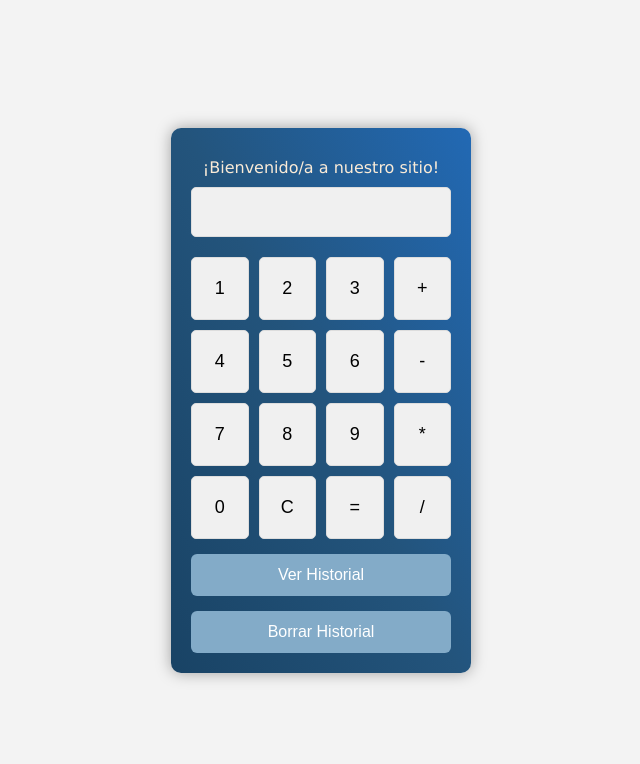
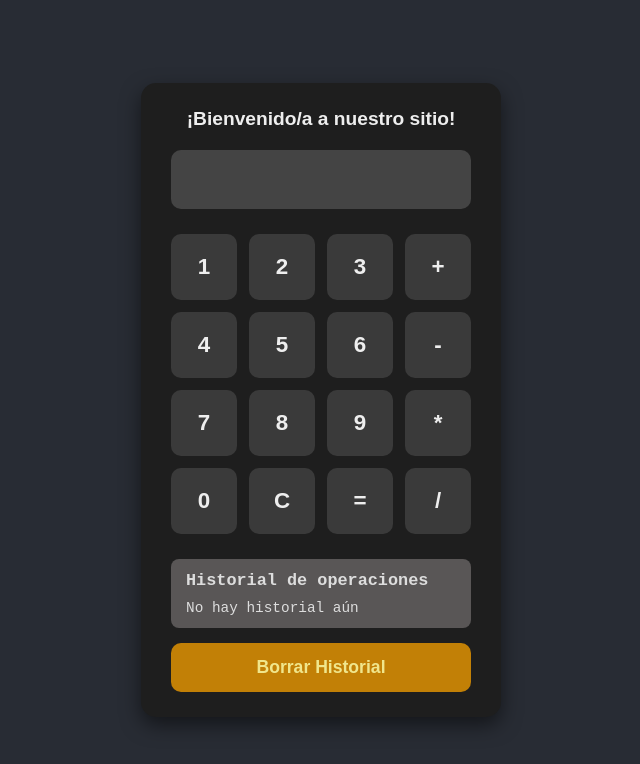
Before and after one commit to MLauraV7/Calculadora-js, a plain HTML site: page index.html in a window 1280 px wide. Shown: the whole page, without its empty margins (319-959 px from the left). Drawn offline with nearby package versions, Linux system fonts and the light colour scheme.

Commit message:
Incorporé .json, HTML generado con JS

```diff
--- a/css/main.css
+++ b/css/main.css
@@ -4,90 +4,106 @@
     box-sizing: border-box;
 }
 body {
-    font-family: Cambria, Cochin, Georgia, Times, 'Times New Roman', serif;
+    font-family: Arial, sans-serif;
     display: flex;
     justify-content: center;
     align-items: center;
     height: 100vh;
-    margin: 0;
-    background-color: #f3f3f3;
+    background-color: #282c34;
+    color: #eee;
 }
-p {
+#aplicacion {
+    background-color: #1e1e1e;
+    padding: 25px 30px;
+    border-radius: 15px;
+    box-shadow: 0 8px 20px rgba(0,0,0,0.5);
+    width: 360px;
+    display: flex;
+    flex-direction: column;
+    align-items: center;
+}
+#bienvenida {
+    font-size: 1.2rem;
+    margin-bottom: 20px;
+    font-weight: 600;
+    text-align: center;
+}
+#resultado {
+    width: 100%;
+    padding: 15px 20px;
+    font-size: 1.6rem;
+    text-align: right;
+    border-radius: 10px;
+    border: none;
+    background-color: #444;
+    color: #fff;
+    user-select: none;
+    margin-bottom: 25px;
+}
+#botones {
+    display: grid;
+    grid-template-columns: repeat(4, 1fr);
+    gap: 12px;
+    width: 100%;
+    margin-bottom: 25px;
+}
+#botones button {
+    aspect-ratio: 1 / 1;
+    background-color: #3a3a3a;
+    border: none;
+    border-radius: 10px;
+    color: #eee;
+    font-size: 1.4rem;
+    cursor: pointer;
+    font-weight: 600;
     display: flex;
     justify-content: center;
-    font-family:'Lucida Sans', 'Lucida Sans Regular', 'Lucida Grande', 'Lucida Sans Unicode', Geneva, Verdana, sans-serif;
-    margin: 10px;
-    color: antiquewhite;
+    align-items: center;
+    transition: background-color 0.3s, transform 0.15s;
 }
-h3 {
-    display: flex;
-    justify-content: center;
-    font-family:'Lucida Sans', 'Lucida Sans Regular', 'Lucida Grande', 'Lucida Sans Unicode', Geneva, Verdana, sans-serif;
-    margin: 10px;
-    color: antiquewhite;
+#botones button:hover {
+    background-color: #555;
 }
-.calculadora {
-    background-color: #000000c3;
-    background: linear-gradient(63deg, rgb(25, 67, 101), rgb(35, 84, 124) 50%, rgb(34, 105, 180));
-    padding: 20px;
+#botones button:active {
+    transform: scale(0.92);
+}
+#historial {
+    background-color: #595656;
+    color: #ddd;
+    font-family: monospace;
+    font-size: 0.9rem;
+    border-radius: 8px;
+    max-height: 150px;
+    overflow-y: auto;
+    width: 100%;
+    padding: 12px 15px;
+    box-sizing: border-box;
+    margin-bottom: 15px;
+}
+#historial h3 {
+    margin-bottom: 10px;
+}
+#aplicacion > button {
+    width: 100%;
+    padding: 14px 0;
+    font-size: 1.1rem;
+    font-weight: 700;
+    border: none;
     border-radius: 10px;
-    box-shadow: 0px 0px 15px rgba(0, 0, 0, 0.342);
-    width: 300px;
-}
-input[type="text"] {
-    width: 100%;
-    padding: 10px;
-    font-size: 24px;
-    text-align: right;
-    margin-bottom: 20px;
-    border: 1px solid #ddd;
-    border-radius: 5px;
-    color: #000000;
-    background-color:  #f0f0f0;
-}
-.botones {
-    display: grid;
-    grid-template-columns: repeat(4, 1fr);
-    gap: 10px;
-}
-button {
-    padding: 20px;
-    font-size: 18px;
-    background-color: #f0f0f0;
-    border: 1px solid #ddd;
-    border-radius: 5px;
+    background-color: #c28006;
+    color: #f0e68c;
     cursor: pointer;
     transition: background-color 0.3s;
 }
-button:hover {
-    background-color: #ddd;
+#aplicacion > button:hover {
+    background-color: #a06a04;
 }
-button:active {
-    background-color: #ccc;
+#aplicacion > button:active {
+    transform: scale(0.95);
 }
-.historial-btn, .borrar-historial-btn{
+.mensaje-error {
     margin-top: 15px;
-    width: 100%;
-    padding: 12px;
-    background-color: #83abc8;
-    color: white;
-    border: none;
-    border-radius: 6px;
-    font-size: 16px;
-    cursor: pointer;
+    color: #f96060;
+    font-weight: 700;
+    text-align: center;
 }
-.historial-btn:hover {
-    background-color: #000000;
-}
-.historial {
-    margin-top: 20px;
-    background-color: #f9f9f9;
-    padding: 10px;
-    border-radius: 6px;
-    max-height: 200px;
-    overflow-y: auto;
-    font-family: monospace;
-}
-.borrar-historial-btn:hover{
-    background-color: #000000;
-}
--- /dev/null
+++ b/datos/botones.json
@@ -0,0 +1,20 @@
+{
+    "botones": [
+      { "valor": "1" },
+      { "valor": "2" },
+      { "valor": "3" },
+      { "valor": "+" },
+      { "valor": "4" },
+      { "valor": "5" },
+      { "valor": "6" },
+      { "valor": "-" },
+      { "valor": "7" },
+      { "valor": "8" },
+      { "valor": "9" },
+      { "valor": "*" },
+      { "valor": "0" },
+      { "valor": "C" },
+      { "valor": "=" },
+      { "valor": "/" }
+    ]
+}
--- a/index.html
+++ b/index.html
@@ -3,38 +3,18 @@
 <head>
     <meta charset="UTF-8">
     <meta name="viewport" content="width=device-width, initial-scale=1.0">
-    <link rel="stylesheet" href="css/main.css">
+    <link rel="stylesheet" href="./css/main.css">
     <title>Calculadora</title>
 </head>
 <body>
-    <div class="calculadora">
-        <p id="bienvenida"></p>
+    <div id= "aplicacion">
+        <div id="bienvenida"></div>
         <input type="text" id="resultado" disabled>
-        <div class="botones">
-            <button onclick="agregarAlCalculo('1')">1</button>
-            <button onclick="agregarAlCalculo('2')">2</button>
-            <button onclick="agregarAlCalculo('3')">3</button>
-            <button onclick="agregarAlCalculo('+')">+</button>
-
-            <button onclick="agregarAlCalculo('4')">4</button>
-            <button onclick="agregarAlCalculo('5')">5</button>
-            <button onclick="agregarAlCalculo('6')">6</button>
-            <button onclick="agregarAlCalculo('-')">-</button>
-
-            <button onclick="agregarAlCalculo('7')">7</button>
-            <button onclick="agregarAlCalculo('8')">8</button>
-            <button onclick="agregarAlCalculo('9')">9</button>
-            <button onclick="agregarAlCalculo('*')">*</button>
-
-            <button onclick="agregarAlCalculo('0')">0</button>
-            <button onclick="limpiarResultado()">C</button>
-            <button onclick="calcularResultado()">=</button>
-            <button onclick="agregarAlCalculo('/')">/</button>
-        </div>
-        <button class="historial-btn" onclick="mostrarHistorial()">Ver Historial</button>
+        <div id="botones"></div>
         <div id="historial"></div>
-        <button class="borrar-historial-btn" onclick="borrarHistorial()">Borrar Historial</button>
+        <button onclick="borrarHistorial()">Borrar Historial</button>
     </div>
-    <script src="js/script.js"></script>
+    <script src="https://cdnjs.cloudflare.com/ajax/libs/animejs/3.2.1/anime.min.js"></script>
+    <script src="./js/script.js"></script>
 </body>
 </html>
--- a/js/script.js
+++ b/js/script.js
@@ -2,11 +2,14 @@
 window.onload = function() {
     const bienvenida = document.getElementById("bienvenida");
     bienvenida.textContent = `¡Bienvenido/a a nuestro sitio!`;
+
+    mostrarHistorial();
 };
-// Array para almacenar los valores y operadores
+// Array para almacenar valores y operadores
 let calcular = [];
+let botones = [];
 // Función para determinar si un valor es un operador
-function Operador(valor) {
+function operador(valor) {
     return ['+', '-', '*', '/'].includes(valor);
 }
 // Función para actualizar la pantalla con los valores del array
@@ -16,7 +19,7 @@ function actualizarPantalla() {
 // Función para agregar un valor u operador al array
 function agregarAlCalculo(valor) {
     // Se comprueba si el último elemento es un operador y no se permite agregar dos operadores seguidos
-    if (Operador(valor) && Operador(calcular[calcular.length - 1])) {
+    if (operador(valor) && operador(calcular[calcular.length - 1])) {
         return; // No agregamos el operador si el último ya es uno
     }
     // Se agrega el valor al array
@@ -37,12 +40,16 @@ function calcularResultado() {
     const expresion = calcular.join(''); // Une la operación del array
     // Se verifica si la expresión es válida (si no termina en operador y no contiene operadores consecutivos)
     if (expresionValida(expresion)) {
+        try{
             // Se evalúa la expresión
             let resultado = eval(expresion);
             //Se guarda el resultado en el array
             calcular = [resultado];
             //Se guarda la operación y el resultado en el historial
             guardarOperacion(expresion, resultado);
+        } catch (error) {
+            calcular = ['Error'];
+        }
     } else {
         // Si la expresión no es válida, se muestra "Error"
         calcular = ['Error'];
@@ -55,6 +62,7 @@ function guardarOperacion(expresion, resultado) {
     const historial = JSON.parse(localStorage.getItem("historial")) || [];
     historial.push({ operacion: expresion, resultado: resultado });
     localStorage.setItem("historial", JSON.stringify(historial));
+    mostrarHistorial();
 }
 //Función para mostrar el historial guardado en localStorage
 function mostrarHistorial() {
@@ -76,3 +84,38 @@ function borrarHistorial() {
     const contenedor = document.getElementById("historial");
     contenedor.innerHTML = "<h3>Historial de operaciones:</h3>";
 }
+fetch('./datos/botones.json')
+    .then(res => res.json())
+    .then(data => {
+        botones = data.botones;
+        // Acá creo los botones
+        const botonesCont = document.getElementById('botones');
+        botones.forEach(({ valor }) => {
+            const btn = document.createElement('button');
+            btn.textContent = valor;
+            // Botones especiales "=" y "C"
+            if (valor === '=') {
+                btn.onclick = () => calcularResultado();
+            } else if (valor === 'C') {
+                btn.onclick = () => limpiarResultado();
+            } else {
+                btn.onclick = () => agregarAlCalculo(valor);
+            }
+            botonesCont.appendChild(btn);
+        });
+        // Agregué animación usando Anime.js
+        anime({
+            targets: botonesCont,
+            scale: [0.8, 1],
+            opacity: [0, 1],
+            duration: 1000,
+            easing: 'easeOutExpo'
+        });
+    })
+    .catch(() => {
+        const aplicacion = document.getElementById('aplicacion');
+        const mensajeError = document.createElement('p');
+        mensajeError.textContent = 'Error al cargar botones';
+        mensajeError.className = 'mensaje-error';
+        aplicacion.appendChild(mensajeError);
+    });
```
Lines whose indentation alone changed are shown as unchanged.
